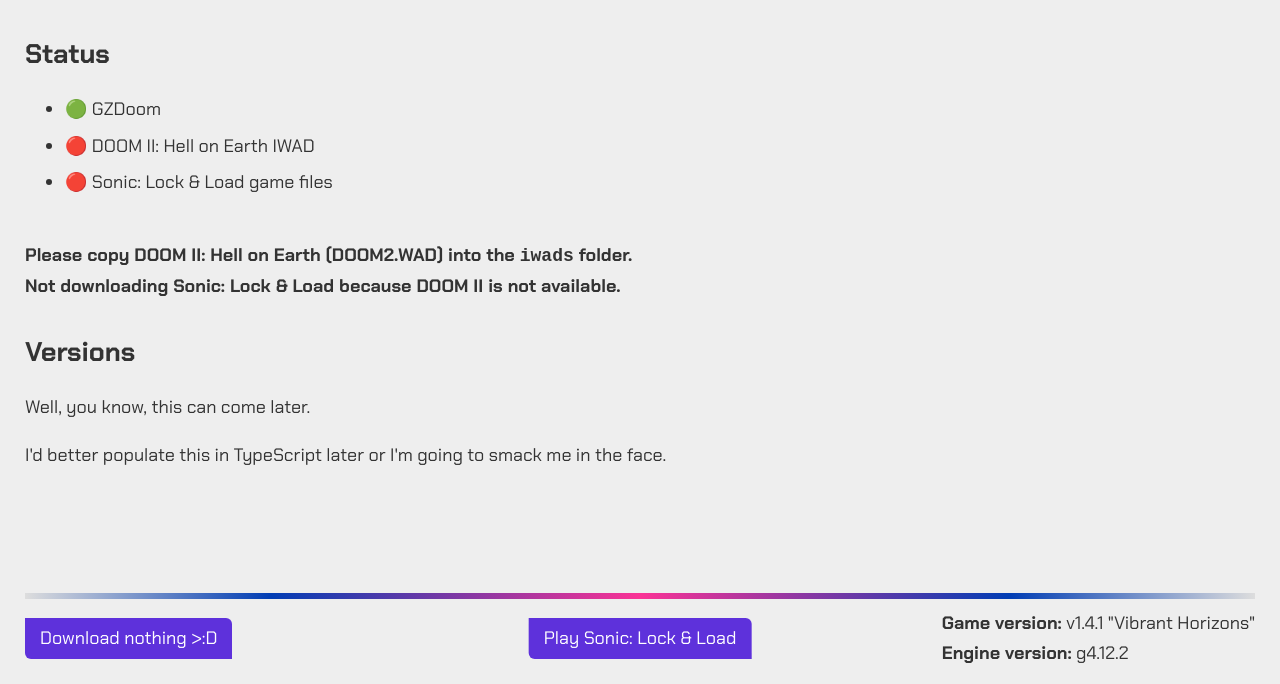
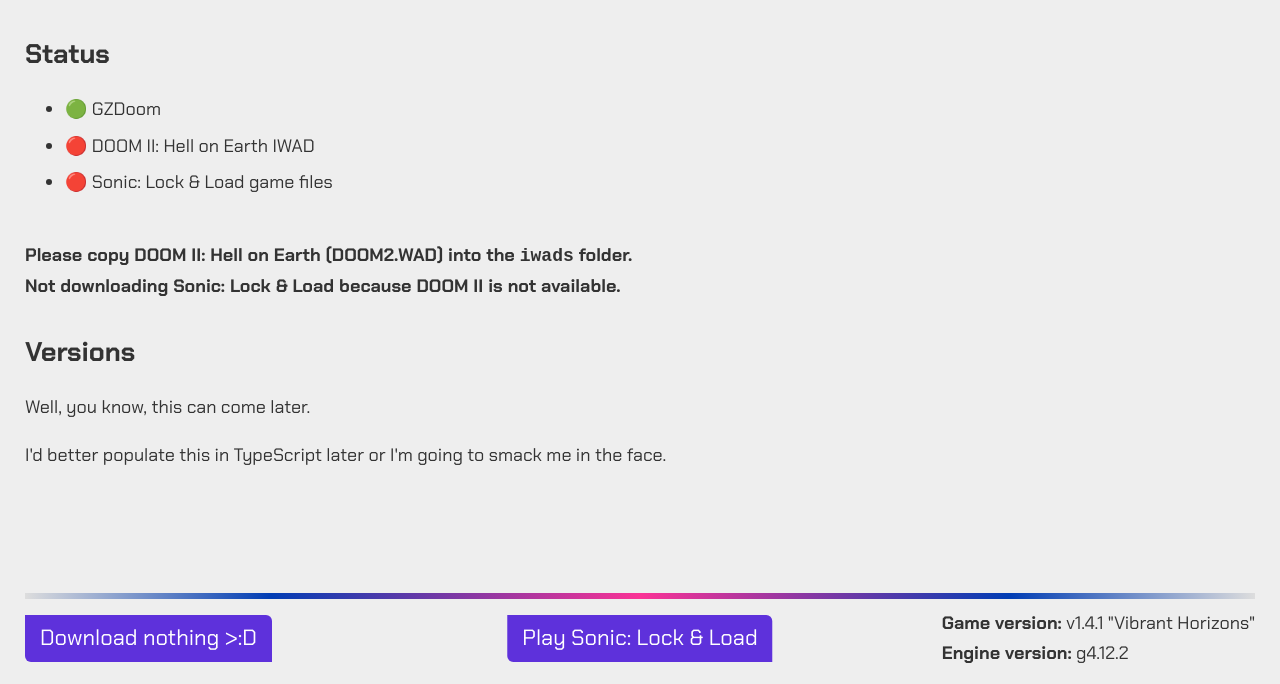
Before and after one commit to Sonic-LockandLoad/SLL-Launcher, a website with bundled scripts: page src/index.html in a window 1280 px wide. Shown: the part 116-800 px from the top of the page. Built offline with nearby package versions, Linux system fonts and the light colour scheme.

Commit message:
Updated CSS
Text in the launcher can no longer be highlighted/selected.
Button labels are now larger.

```diff
--- a/src/style.css
+++ b/src/style.css
@@ -1,5 +1,9 @@
 @import "fonts.css";
 
+* {
+    user-select: none;
+    -webkit-user-select: none;
+}
 body {
     color: #e0e0e0;
     background-color: #242424;
@@ -77,7 +81,7 @@
 
 button {
     font-family: 'Chakra Petch', sans-serif;
-    font-size: 18px;
+    font-size: 22px;
     border: none;
     color: white;
     background-color: #5e31db;
```
